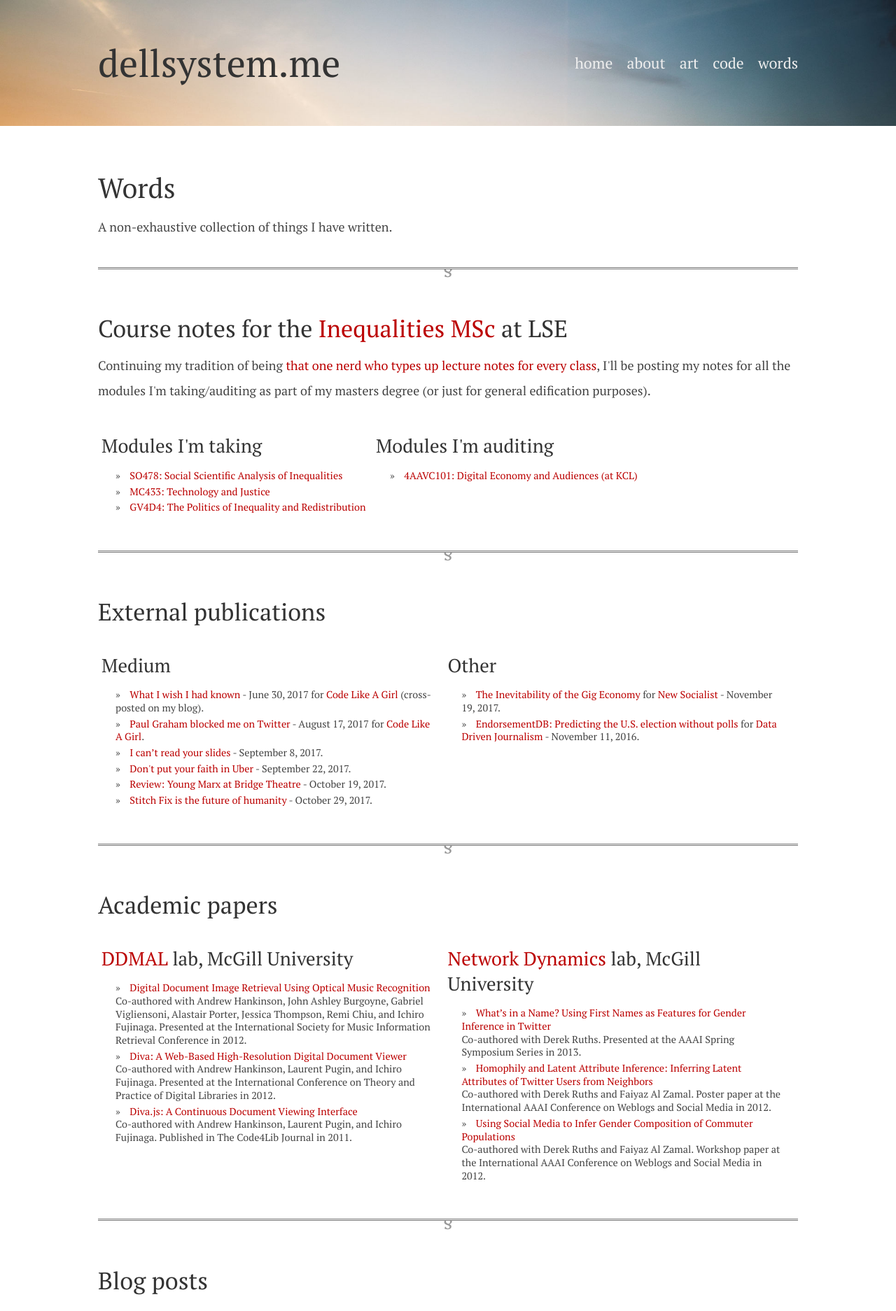
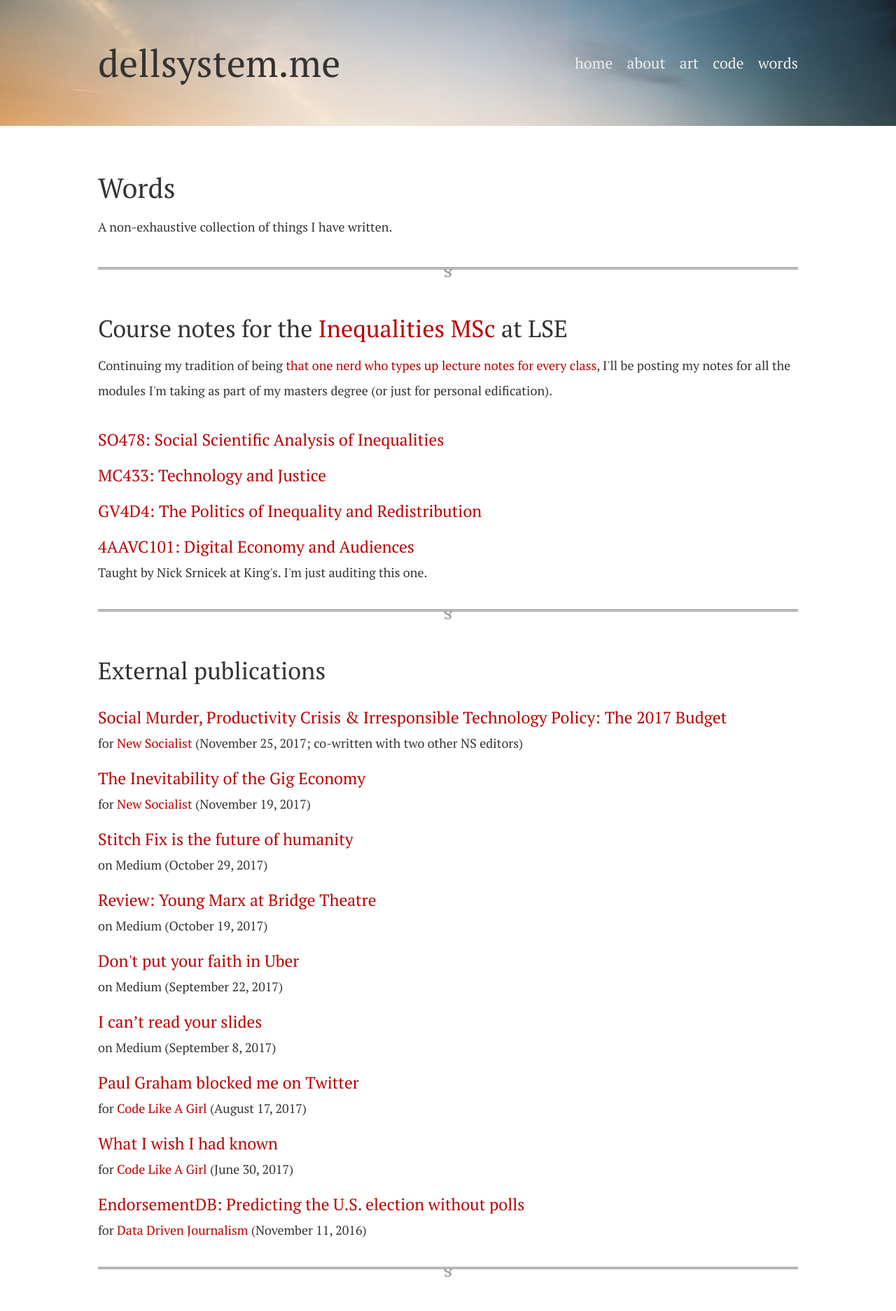
Before and after one commit to dellsystem/dellsystem.github.io, a Jekyll site: the page built from words.html, in a window 1280 px wide. Shown: the top 1874 px of the page at 70% size. Built offline with Jekyll 4.4.1, drawn with Linux system fonts in a browser that asks for light colours; nearby versions of some CDN libraries; some of the changed text lies outside the part shown.

Commit message:
Update layout of words.html

```diff
--- a/_includes/about.html
+++ b/_includes/about.html
@@ -1,6 +1,6 @@
 <div class="triple-grid">
     <div class="column">
-        <dl>
+        <dl class="horizontal">
             <dt>name</dt>
             <dd>Wendy Liu</dd>
             <dt>location</dt>
@@ -16,7 +16,7 @@
         </dl>
     </div>
     <div class="column">
-        <dl>
+        <dl class="horizontal">
             <dt>email</dt>
             <dd>ilostwaldo@gmail.com</dd>
             <dt>twitter</dt>
@@ -30,7 +30,7 @@
         </dl>
     </div>
     <div class="column">
-        <dl>
+        <dl class="horizontal">
             <dt>goodreads</dt>
             <dd><a href="http://goodreads.com/dellsystem">dellsystem</a> (add me!)</dd>
             <dt>last.fm</dt>
--- a/words.html
+++ b/words.html
@@ -17,186 +17,174 @@ title: Words
 <p>
     Continuing my tradition of being <a href="http://wikinotes.ca">that one
     nerd who types up lecture notes for every class</a>, I'll be posting my
-    notes for all the modules I'm taking/auditing as part of my masters
-    degree (or just for general edification purposes).
+    notes for all the modules I'm taking as part of my masters
+    degree (or just for personal edification).
 </p>
 
-<div class="double-grid">
-    <div class="column">
-        <h3>Modules I'm taking</h3>
-        <ul>
-            <li>
-                <a href="/SO478">
+<dl class="vertical">
+<dt><a href="/SO478">
     SO478: Social Scientific Analysis of Inequalities
+</a></dt>
+<dt><a href="/MC433">
+    MC433: Technology and Justice
+</a></dt>
+<dt><a href="/GV4D4">
+    GV4D4: The Politics of Inequality and Redistribution
+</a></dt>
+<dt>
+<a href="/4AAVC101">
+    4AAVC101: Digital Economy and Audiences
 </a>
-            </li>
-            <li>
-                <a href="/MC433">
-                    MC433: Technology and Justice
-                </a>
-            </li>
-            <li>
-                <a href="/GV4D4">
-                    GV4D4: The Politics of Inequality and Redistribution
-                </a>
-            </li>
-        </ul>
-    </div>
-    <div class="column">
-        <h3>Modules I'm auditing</h3>
-        <ul>
-            <li>
-                <a href="/4AAVC101">
-                    4AAVC101: Digital Economy and Audiences (at KCL)
-                </a>
-            </li>
-        </ul>
-    </div>
-</div>
+</dt>
+<dd>Taught by Nick Srnicek at King's. I'm just auditing this one.</dd>
+</dl>
 
 <hr />
 
 <h2>External publications</h2>
 
-<div class="double-grid">
-    <div class="column">
-        <h3>Medium</h3>
-        <ul>
-            <li>
-                <a href="https://code.likeagirl.io/what-i-wish-i-had-known-1cf9714b01cf">
-                    What I wish I had known
-                </a> - June 30, 2017 for
-                <a href="https://code.likeagirl.io">Code Like A Girl</a>
-                (cross-posted on my blog).
-            </li>
-            <li>
-                <a href="https://medium.com/@dellsystem/paul-graham-blocked-me-on-twitter-c28ca647c7f8">
-                    Paul Graham blocked me on Twitter
-                </a> - August 17, 2017 for
-                <a href="https://code.likeagirl.io">Code Like A Girl</a>.
-            </li>
-            <li>
-                <a href="https://medium.com/@dellsystem/i-cant-read-your-slides-737acde6e9dc">
-                    I can’t read your slides
-                </a> - September 8, 2017.
-            </li>
-            <li>
-                <a href="https://medium.com/@dellsystem/dont-put-your-faith-in-uber-727b864756a4">
-                    Don't put your faith in Uber
-                </a> - September 22, 2017.
-            </li>
-            <li>
-                <a href="https://medium.com/@dellsystem/review-young-marx-at-bridge-theatre-c6816f0d812e">
-                    Review: Young Marx at Bridge Theatre
-                </a> - October 19, 2017.
-            </li>
-            <li>
-                <a href="https://medium.com/@dellsystem/stitch-fix-is-the-future-of-humanity-a1e8f1dcc4e8">
-                    Stitch Fix is the future of humanity
-                </a> - October 29, 2017.
-            </li>
-        </ul>
-    </div>
-    <div class="column">
-        <h3>Other</h3>
-        <ul>
-            <li>
+<dl class="vertical">
+<dt>
+    <a href="https://newsocialist.org.uk/social-murder-productivity-crisis/">
+        Social Murder, Productivity Crisis & Irresponsible Technology Policy:
+        The 2017 Budget
+    </a>
+</dt>
+<dd>for <a href="https://newsocialist.org.uk">New Socialist</a>
+    (November 25, 2017; co-written with two other NS editors)
+</dd>
+<dt>
     <a href="https://newsocialist.org.uk/the-gig-economy/">
         The Inevitability of the Gig Economy
     </a>
+</dt>
+<dd>
+for <a href="https://newsocialist.org.uk">New Socialist</a>
+    (November 19, 2017)
+</dd>
+<dt>
+    <a href="https://medium.com/@dellsystem/stitch-fix-is-the-future-of-humanity-a1e8f1dcc4e8">
+        Stitch Fix is the future of humanity
+    </a>
+</dt>
+<dd>on Medium
+    (October 29, 2017)
+</dd>
+<dt>
+    <a href="https://medium.com/@dellsystem/review-young-marx-at-bridge-theatre-c6816f0d812e">
+        Review: Young Marx at Bridge Theatre
+    </a>
+</dt>
+<dd>on Medium (October 19, 2017)</dd>
+<dt>
+    <a href="https://medium.com/@dellsystem/dont-put-your-faith-in-uber-727b864756a4">
+        Don't put your faith in Uber
+    </a>
+</dt>
+<dd>on Medium (September 22, 2017)</dd>
+<dt>
+    <a href="https://medium.com/@dellsystem/i-cant-read-your-slides-737acde6e9dc">
+        I can’t read your slides
+    </a>
+</dt>
+<dd>on Medium (September 8, 2017)</dd>
+<dt>
+    <a href="https://medium.com/@dellsystem/paul-graham-blocked-me-on-twitter-c28ca647c7f8">
+        Paul Graham blocked me on Twitter
+    </a>
+</dt>
+<dd>
     for
-                <a href="https://newsocialist.org.uk">New Socialist</a>
-                - November 19, 2017.
-            </li>
-            <li>
+    <a href="https://code.likeagirl.io">Code Like A Girl</a>
+    (August 17, 2017)
+</dd>
+<dt>
+    <a href="https://code.likeagirl.io/what-i-wish-i-had-known-1cf9714b01cf">
+        What I wish I had known
+    </a>
+</dt>
+<dd>for <a href="https://code.likeagirl.io">Code Like A Girl</a> (June 30, 2017)</dd>
+<dt>
     <a href="http://datadrivenjournalism.net/featured_projects/endorsementdb_predicting_the_u.s._election_without_polls">
         EndorsementDB: Predicting the U.S. election without polls
     </a>
+</dt>
+<dd>
     for
     <a href="http://datadrivenjournalism.net">Data Driven Journalism</a>
-                - November 11, 2016.
-            </li>
-        </ul>
-    </div>
-</div>
+    (November 11, 2016)
+</dd>
+</dl>
 
 <hr />
 
 
 <h2>Academic papers</h2>
 
-<div class="double-grid">
-    <div class="column">
-        <h3>
-            <a href="http://ddmal.music.mcgill.ca/">DDMAL</a> lab, McGill University
-        </h3>
-        <ul>
-            <li>
-                <a href="http://ismir2012.ismir.net/event/papers/577_ISMIR_2012.pdf">
-                    Digital Document Image Retrieval Using Optical Music Recognition
-                </a>
-                <br />
-                Co-authored with Andrew Hankinson, John Ashley Burgoyne, Gabriel
-                Vigliensoni, Alastair Porter, Jessica Thompson, Remi Chiu, and Ichiro
-                Fujinaga.
-                Presented at the International Society for Music Information Retrieval
-                Conference in 2012.
-            </li>
-            <li>
-                <a href="https://link.springer.com/chapter/10.1007/978-3-642-33290-6_51">
-                    Diva: A Web-Based High-Resolution Digital Document Viewer
-                </a>
-                <br />
-                Co-authored with Andrew Hankinson, Laurent Pugin, and Ichiro Fujinaga.
-                Presented at the International Conference on Theory and Practice of
-                Digital Libraries in 2012.
-            </li>
-            <li>
-                <a href="http://journal.code4lib.org/articles/5418">
-                    Diva.js: A Continuous Document Viewing Interface
-                </a>
-                <br />
-                Co-authored with Andrew Hankinson, Laurent Pugin, and Ichiro Fujinaga.
-                Published in The Code4Lib Journal in 2011.
-            </li>
-        </ul>
-    </div>
-    <div class="column">
-        <h3>
-            <a href="http://networkdynamics.org/">Network Dynamics </a> lab, McGill
-            University
-        </h3>
-        <ul>
-            <li>
+<dl class="vertical">
+<dt>
     <a href="https://www.aaai.org/ocs/index.php/SSS/SSS13/paper/view/5744">
         What’s in a Name? Using First Names as Features for Gender Inference in Twitter
     </a>
-                <br />
-                Co-authored with Derek Ruths.
-                Presented at the AAAI Spring Symposium Series in 2013.
-            </li>
-            <li>
+</dt>
+<dd>
+    Co-authored with Derek Ruths for <a href="http://networkdynamics.org/">Network Dynamics</a> lab.
+    I presented this at the <a href="https://aaai.org/Symposia/Spring/spring-symposia.php">AAAI Spring Symposium Series</a> in 2013
+    (my slides are on <a href="https://speakerdeck.com/dellsystem/whats-in-a-name-using-first-names-as-features-for-gender-inference-in-twitter">Speaker Deck</a>).
+</dd>
+<dt>
     <a href="https://www.aaai.org/ocs/index.php/ICWSM/ICWSM12/paper/view/4713">
         Homophily and Latent Attribute Inference: Inferring Latent
         Attributes of Twitter Users from Neighbors
     </a>
-                <br />
-                Co-authored with Derek Ruths and Faiyaz Al Zamal.
-                Poster paper at the International AAAI Conference on Weblogs
-                and Social Media in 2012.
-            </li>
-            <li>
+</dt>
+<dd>
+    Co-authored with Derek Ruths and Faiyaz Al Zamal for <a href="http://networkdynamics.org/">Network Dynamics</a> lab.
+    Poster paper at <a href="http://www.icwsm.org">the International AAAI Conference on Weblogs and Social Media (ICWSM)</a> in 2012.
+</dd>
+<dt>
     <a href="https://www.aaai.org/ocs/index.php/ICWSM/ICWSM12/paper/view/4784">
         Using Social Media to Infer Gender Composition of Commuter Populations
     </a>
-                <br />
-                Co-authored with Derek Ruths and Faiyaz Al Zamal.
-                Workshop paper at the International AAAI Conference on Weblogs
-                and Social Media in 2012.
-            </li>
-        </ul>
-    </div>
-</div>
+</dt>
+<dd>
+    Co-authored with Derek Ruths and Faiyaz Al Zamal for <a href="http://networkdynamics.org/">Network Dynamics</a> lab.
+    Workshop paper at <a href="http://www.icwsm.org">the International AAAI Conference on Weblogs and Social Media (ICWSM)</a> in 2012.
+</dd>
+<dt>
+    <a href="http://ismir2012.ismir.net/event/papers/577_ISMIR_2012.pdf">
+        Digital Document Image Retrieval Using Optical Music Recognition
+    </a>
+</dt>
+<dd>
+    Co-authored with Andrew Hankinson, John Ashley Burgoyne, Gabriel
+    Vigliensoni, Alastair Porter, Jessica Thompson, Remi Chiu, and Ichiro
+    Fujinaga for <a href="http://ddmal.music.mcgill.ca/">DDMAL lab</a>.
+    Presented at <a href="http://www.ismir.net/">the International Society for
+    Music Information Retrieval Conference (ISMIR)</a> in 2012.
+</dd>
+<dt>
+    <a href="https://link.springer.com/chapter/10.1007/978-3-642-33290-6_51">
+        Diva: A Web-Based High-Resolution Digital Document Viewer
+    </a>
+</dt>
+<dd>
+    Co-authored with Andrew Hankinson, Laurent Pugin, and Ichiro Fujinaga for
+    <a href="http://ddmal.music.mcgill.ca/">DDMAL lab</a>.
+    Presented at <a href="http://www.tpdl.eu">the International Conference on
+    Theory and Practice of Digital Libraries (TPDL)</a> in 2012.
+</dd>
+<dt>
+    <a href="http://journal.code4lib.org/articles/5418">
+        Diva.js: A Continuous Document Viewing Interface
+    </a>
+</dt>
+<dd>
+    Co-authored with Andrew Hankinson, Laurent Pugin, and Ichiro Fujinaga for
+    <a href="http://ddmal.music.mcgill.ca/">DDMAL lab</a>.
+    Published in <a href="https://code4lib.org/">The Code4Lib Journal</a> in 2011.
+</dd>
+</dl>
 
 <hr />
 
```
Also changed, not shown: css/styles.less (+22 -2 lines), css/styles.css. Lines whose indentation alone changed are shown as unchanged.
